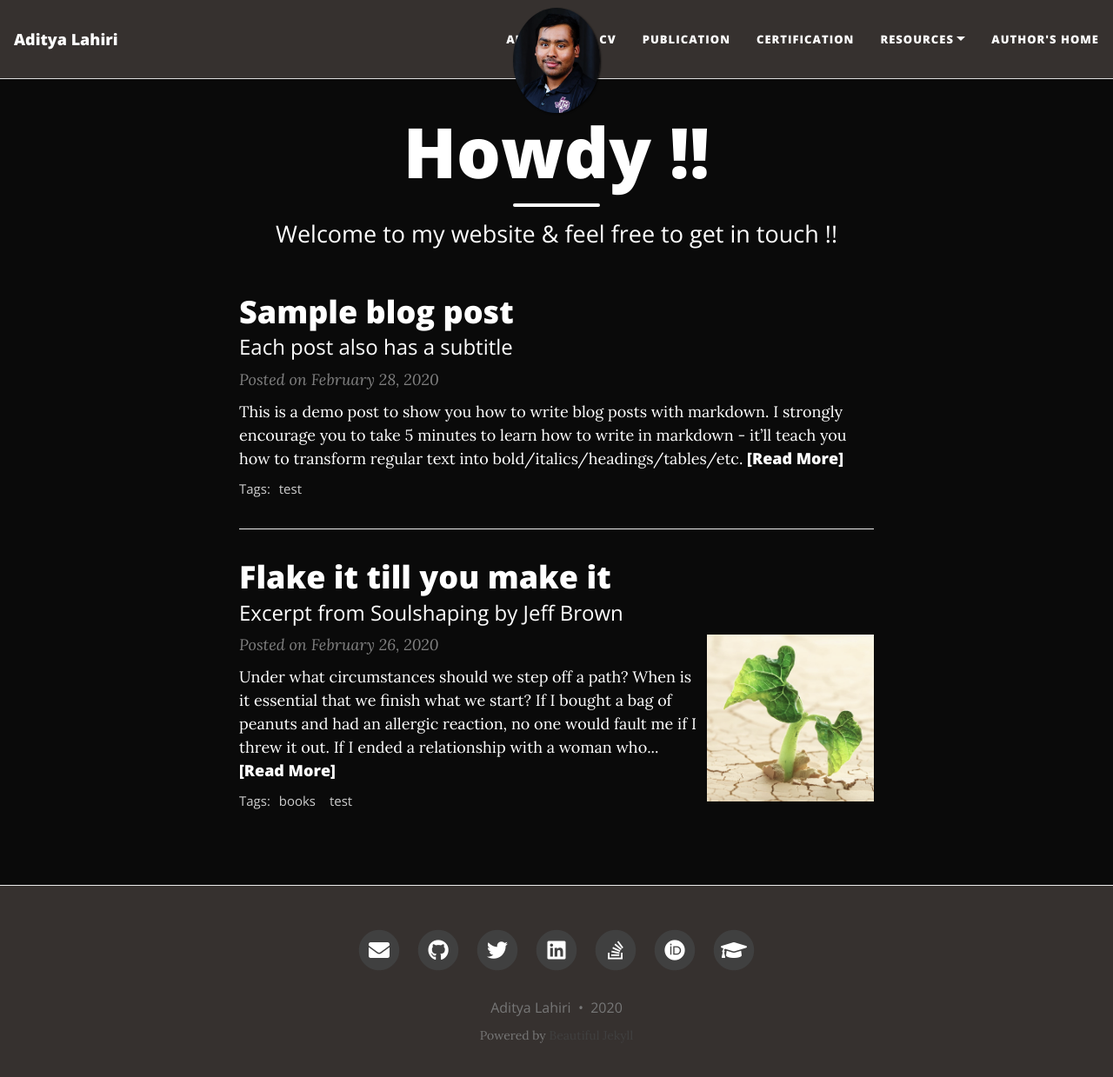
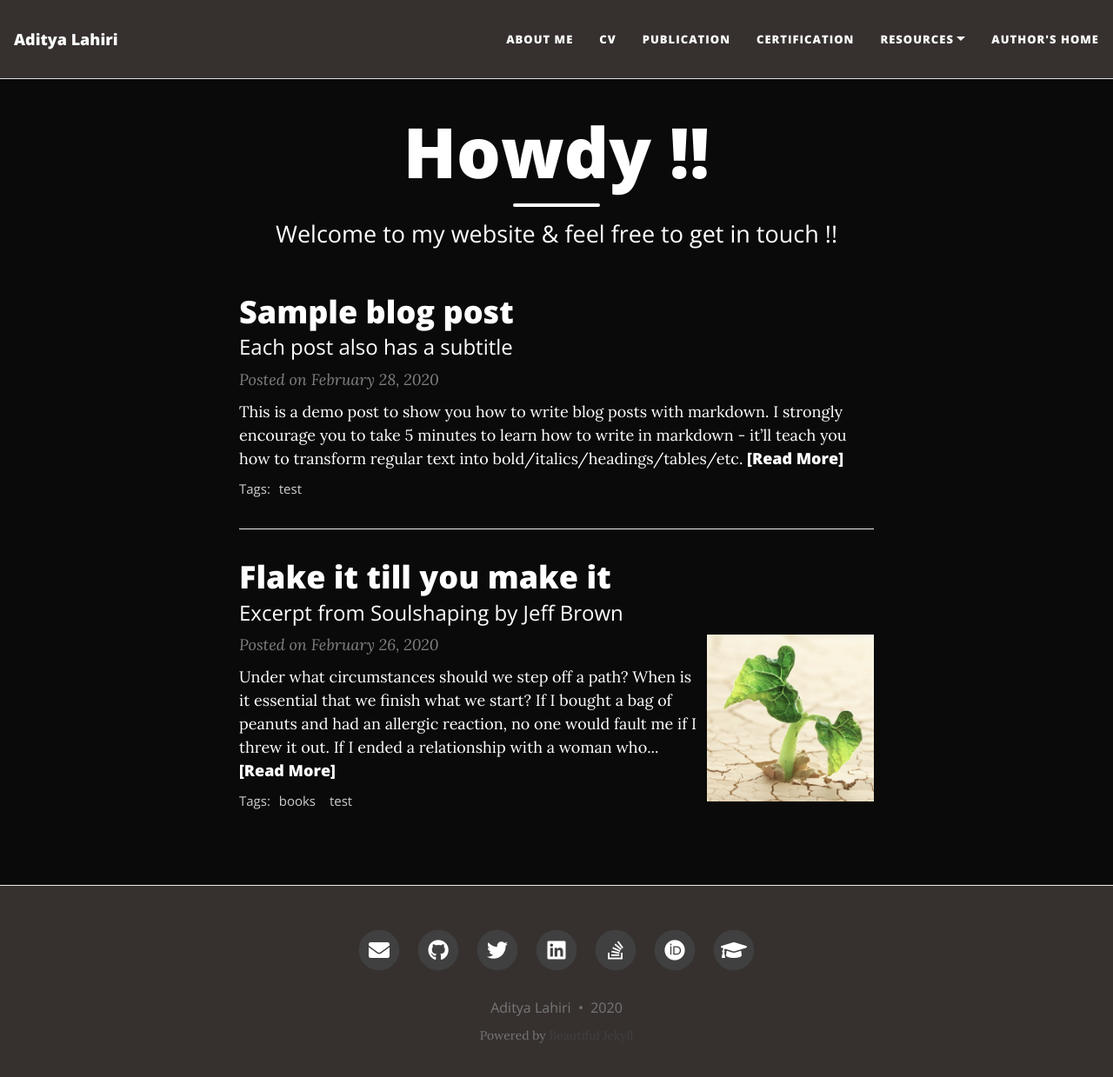
Before and after one commit to adilahiri/adilahiri.github.io, a Jekyll site: the page built from index.html, in a window 1280 px wide and 1252 px high. Shown: the top 1239 px of the window at 87% size. Built offline with Jekyll 4.4.1, drawn with Linux system fonts in a browser that asks for light colours; nearby versions of some CDN libraries; the list of posts is cut into pages by our own code.

Commit message:
Update _config.yml

```diff
--- a/_config.yml
+++ b/_config.yml
@@ -27,10 +27,10 @@ navbar-links:
 
 # Image to show in the navigation bar - works best with a square image
 # Remove this parameter if you don't want an image in the navbar
-avatar: "/assets/img/Aditya_Lahiri.png"
+#avatar: "/assets/img/Aditya_Lahiri.png"
 
 # By default, the image is cut into a circle. You can disable this behaviour by setting 'round-avatar: false'
-round-avatar: true
+#round-avatar: true
 
 # If you want to have an image logo in the top-left corner instead of having the title of the website,
 # then specify the following parameter
```
